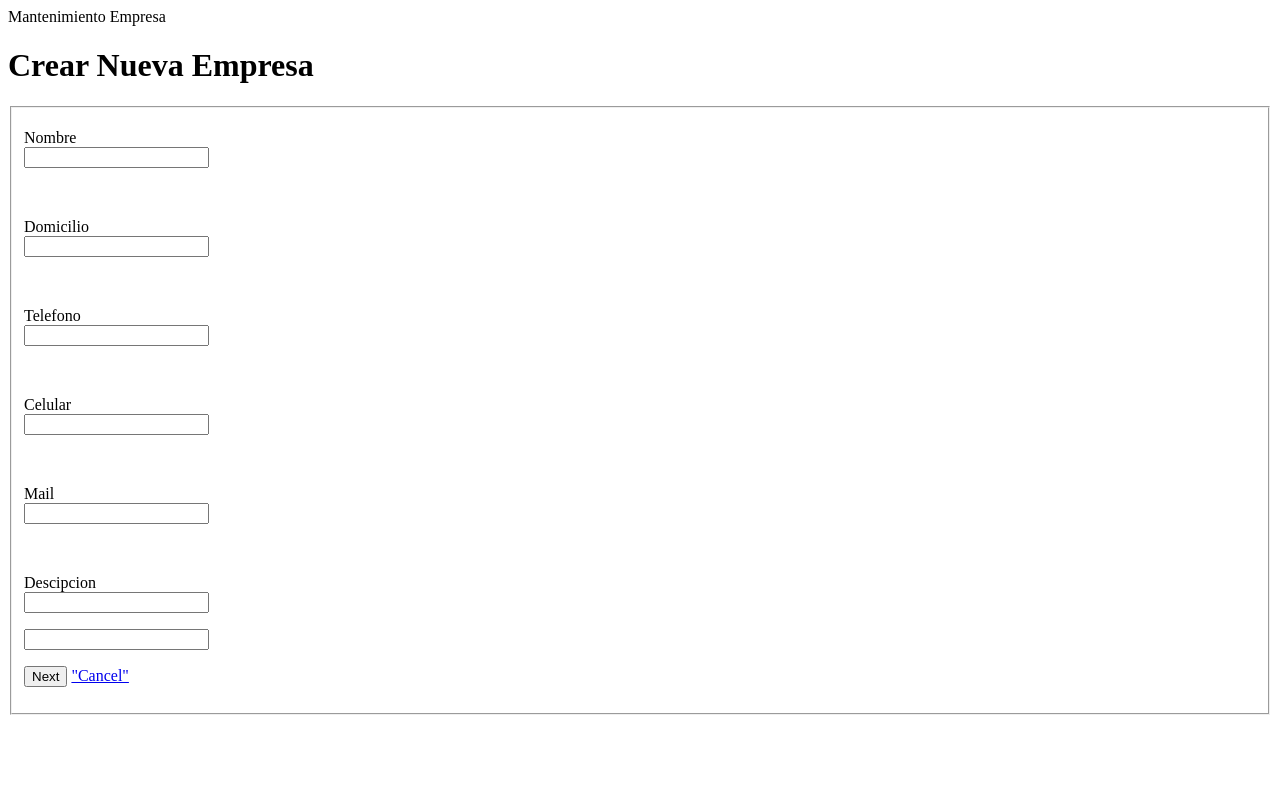
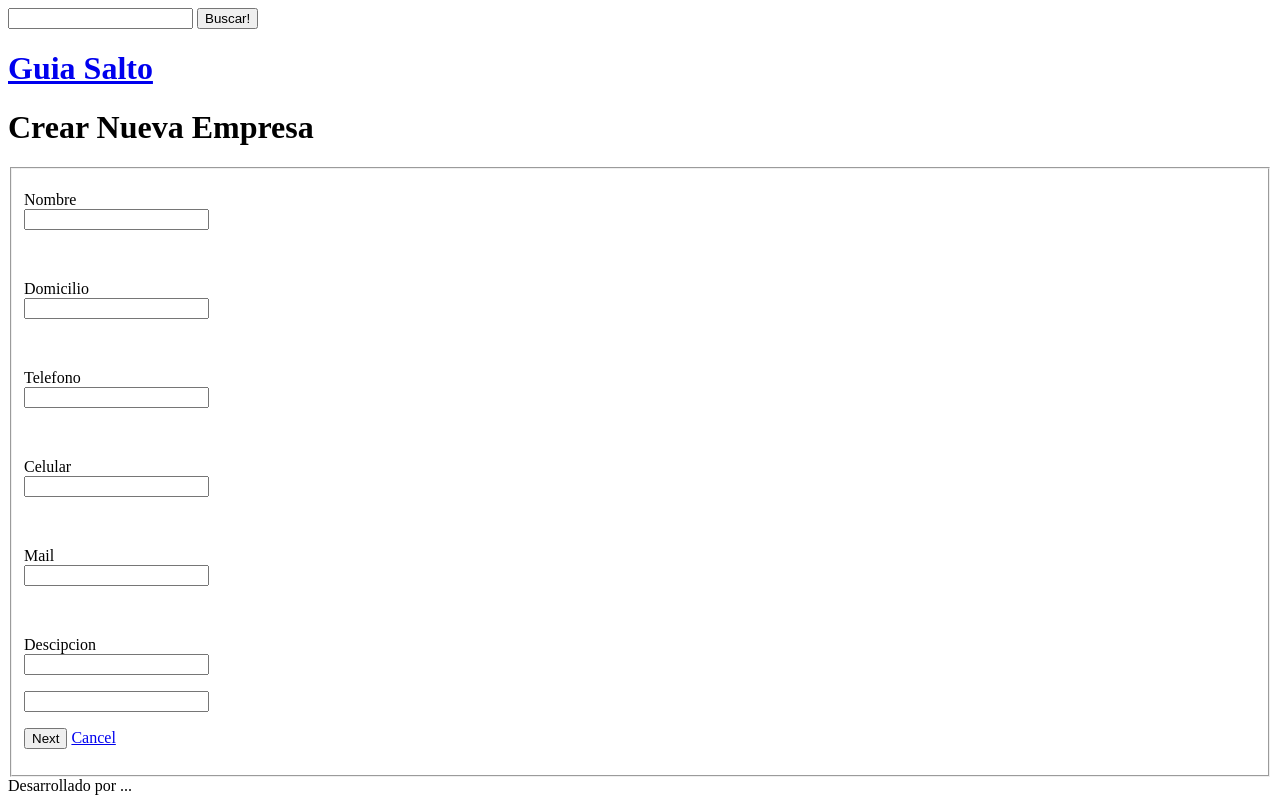
Before and after one commit to cdocarmo/saltoguia, a Django app: template apps/empresas/templates/empresas/crear_empresa.html in a window 1280 px wide. Before the commit the page ends 715 px from the top, so only its background shows below. Run offline with Django 3.2, Linux system fonts and the light colour scheme; the template is opened without the code that fills it, so the values that code supplies are empty, except form fields; tables that the repository leaves empty hold one stand-in row (values such as "Sample post"); form fields are guessed from the names that the template uses.

Commit message:
Ajustes pequenos en Templates

```diff
--- a/apps/empresas/templates/empresas/crear_empresa.html
+++ b/apps/empresas/templates/empresas/crear_empresa.html
@@ -1,6 +1,10 @@
+{% extends "base.html" %}
+
+{% load i18n %}
 
 {% block title %}Mantenimiento Empresa{% endblock %}
 
+{% block content %}
 
 <h1>Crear Nueva Empresa</h1>
 <form action="" method="post" enctype="multipart/form-data">
@@ -54,8 +58,9 @@
 
   </div>
   <p class="form-buttons">
-	<input class="save-button" type="submit" value="Next"/>
-	<a class="cancel-button" href="#"> "Cancel"</a>
+	<input class="save-button" type="submit" value="{% trans "Next" %}"/>
+	<a class="cancel-button" href="#">{% trans "Cancel" %}</a>
 	</p>
 </fieldset>
 </form>
+{% endblock %}
--- a/project/settings.py
+++ b/project/settings.py
@@ -117,6 +117,8 @@ MIDDLEWARE_CLASSES = (
     'django.contrib.sessions.middleware.SessionMiddleware',
     'django.contrib.auth.middleware.AuthenticationMiddleware',
     'django.contrib.messages.middleware.MessageMiddleware',
+    'django.middleware.csrf.CsrfViewMiddleware',
+    'django.middleware.csrf.CsrfResponseMiddleware',
 )
 
 
--- a/project/templates/base.html
+++ b/project/templates/base.html
@@ -0,0 +1,27 @@
+{% load  i18n %}
+<!DOCTYPE html PUBLIC "-//W3C//DTD XHTML 1.0 Strict//EN" "http://www.w3.org/TR/xhtml1/DTD/xhtml1-strict.dtd">
+<html xmlns="http://www.w3.org/1999/xhtml" xml:lang="en" lang="en">
+    <head>
+        <title>{% block title %}{% endblock %} - Guia Salto</title>
+	  {% block css %}
+	  {% endblock %}
+
+    </head>
+    <body id="body">
+        <div id="wrapper" class="clearfix">
+            <div id="header">
+                <span class="searcharea"><input type="text" name="searchbox" id="searchbox" value="" /> <input type="submit" name="submitsearch" id="submitsearch" value="Buscar!" /></span>
+                <h1><a href="/" id="headerlink" title="{% trans "Volver al inicio" %}"><span id="home">Guia Salto</span></a></h1>
+            </div>
+			<div id="content">
+				{% block content %}{% endblock %}
+			</div>
+	     </div>
+            <div id="footer">
+                <div id="footnotes">
+                    {% trans "Desarrollado por ..." %}
+                </div>
+            </div>
+        </div>
+    </body>
+</html>
```
Also changed, not shown: apps/empresas/views.py (+19 -2 lines). Lines whose indentation alone changed are shown as unchanged.
